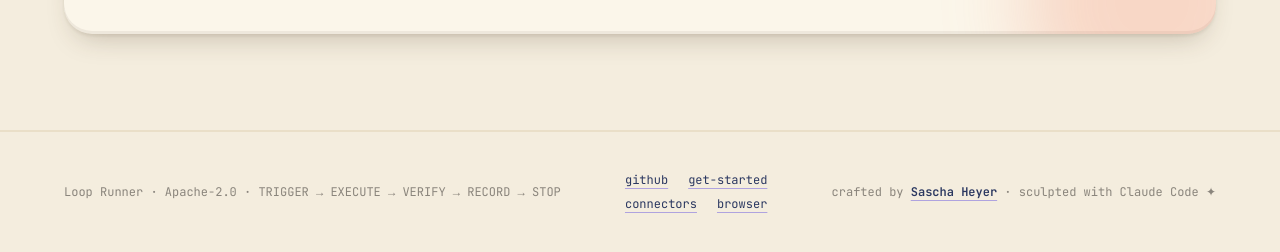
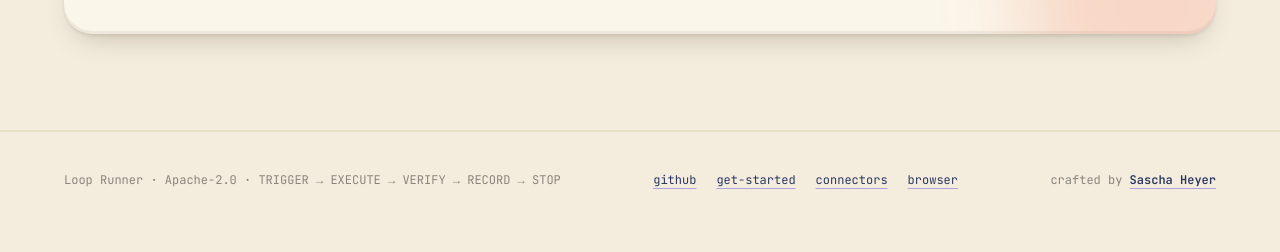
Before and after one commit to SaschaHeyer/loop-runner, a website: page site/index.html in a window 1280 px wide. Shown: the part 8809-9061 px from the top of the page. After the commit the page ends 9037 px from the top, so only its background shows below. Drawn offline with Linux system fonts and the light colour scheme.

Commit message:
site: footer credit is Sascha Heyer only

```diff
--- a/site/index.html
+++ b/site/index.html
@@ -669,7 +669,7 @@
         <a href="https://github.com/SaschaHeyer/loop-runner/blob/main/docs/proxy.md" class="text-navy underline decoration-lav underline-offset-4 hover:decoration-coral">connectors</a>
         <a href="https://github.com/SaschaHeyer/loop-runner/blob/main/docs/browser.md" class="text-navy underline decoration-lav underline-offset-4 hover:decoration-coral">browser</a>
       </div>
-      <p class="font-mono text-xs text-ink/55 lg:whitespace-nowrap">crafted by <a href="https://www.linkedin.com/in/saschaheyer/" class="font-semibold text-navy underline decoration-lav underline-offset-4 transition hover:decoration-coral">Sascha Heyer</a> · sculpted with Claude Code ✦</p>
+      <p class="font-mono text-xs text-ink/55 lg:whitespace-nowrap">crafted by <a href="https://www.linkedin.com/in/saschaheyer/" class="font-semibold text-navy underline decoration-lav underline-offset-4 transition hover:decoration-coral">Sascha Heyer</a></p>
     </div>
   </footer>
 
```
